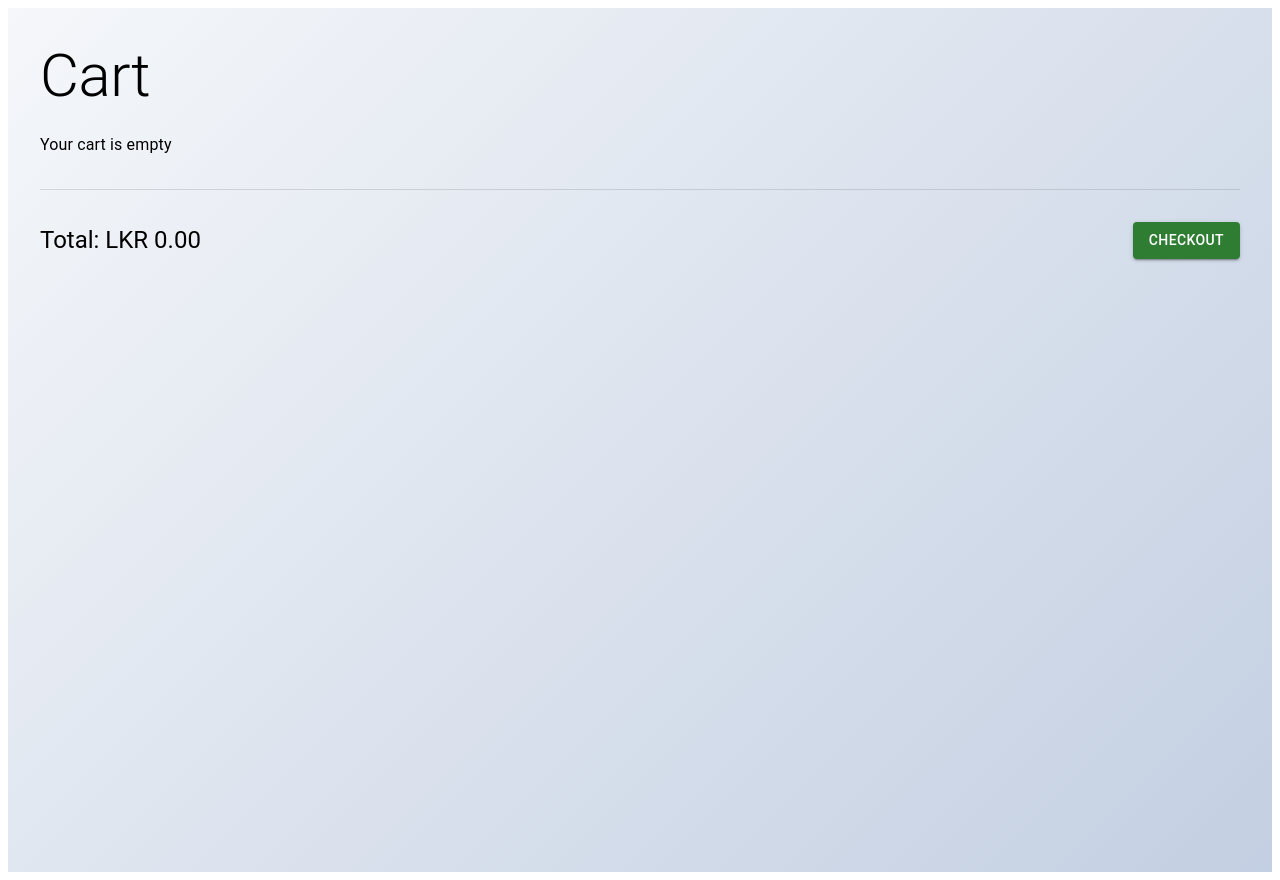
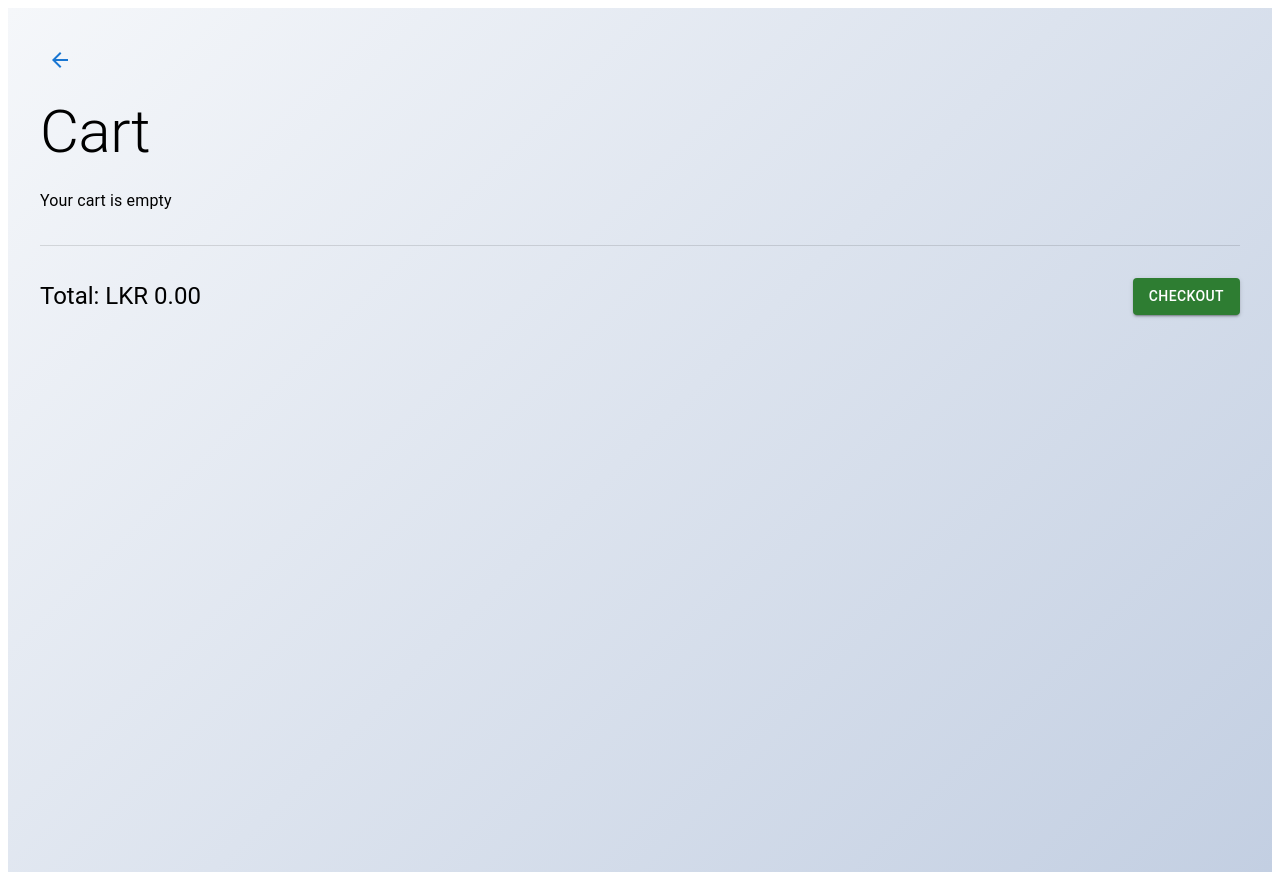
Before and after one commit to Amayuru1999/MetaRune-Frontend-Assignment, a Next.js app in the folder ecommerce-app/: page /cart in a window 1280 px wide. Built offline with nearby package versions, Linux system fonts and the light colour scheme.

Commit message:
chore: Add back button to cart page

```diff
--- a/ecommerce-app/src/pages/cart.tsx
+++ b/ecommerce-app/src/pages/cart.tsx
@@ -1,9 +1,11 @@
+import { useRouter } from 'next/router';
 import { useCartStore } from './../store/cartStore';
 import { Button, Card, CardContent, CardMedia, Grid, Typography, IconButton, Box, Divider } from '@mui/material';
-import { Remove as RemoveIcon, Add as AddIcon, Delete as DeleteIcon } from '@mui/icons-material';
+import { Remove as RemoveIcon, Add as AddIcon, Delete as DeleteIcon, ArrowBack as ArrowBackIcon } from '@mui/icons-material';
 import { products } from '../data/products';
 
 export default function Cart() {
+    const router = useRouter();
     const cart = useCartStore((state) => state.cart);
     const increaseQuantity = useCartStore((state) => state.increaseQuantity);
     const decreaseQuantity = useCartStore((state) => state.decreaseQuantity);
@@ -22,6 +24,11 @@ export default function Cart() {
                 minHeight: '100vh',
             }}
         >
+            <Box mb={2}>
+                <IconButton onClick={() => router.back()} color="primary">
+                    <ArrowBackIcon />
+                </IconButton>
+            </Box>
             <Typography variant="h2" gutterBottom>
                 Cart
             </Typography>
```
